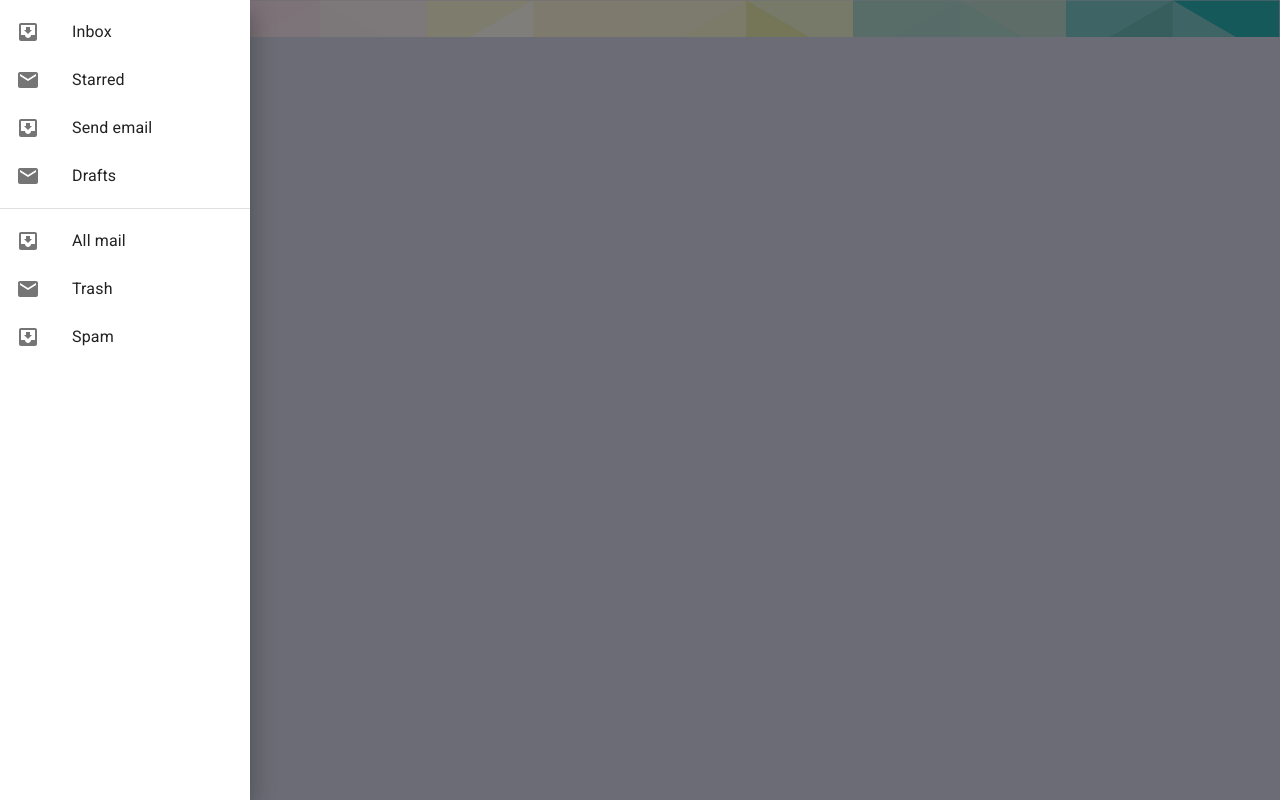
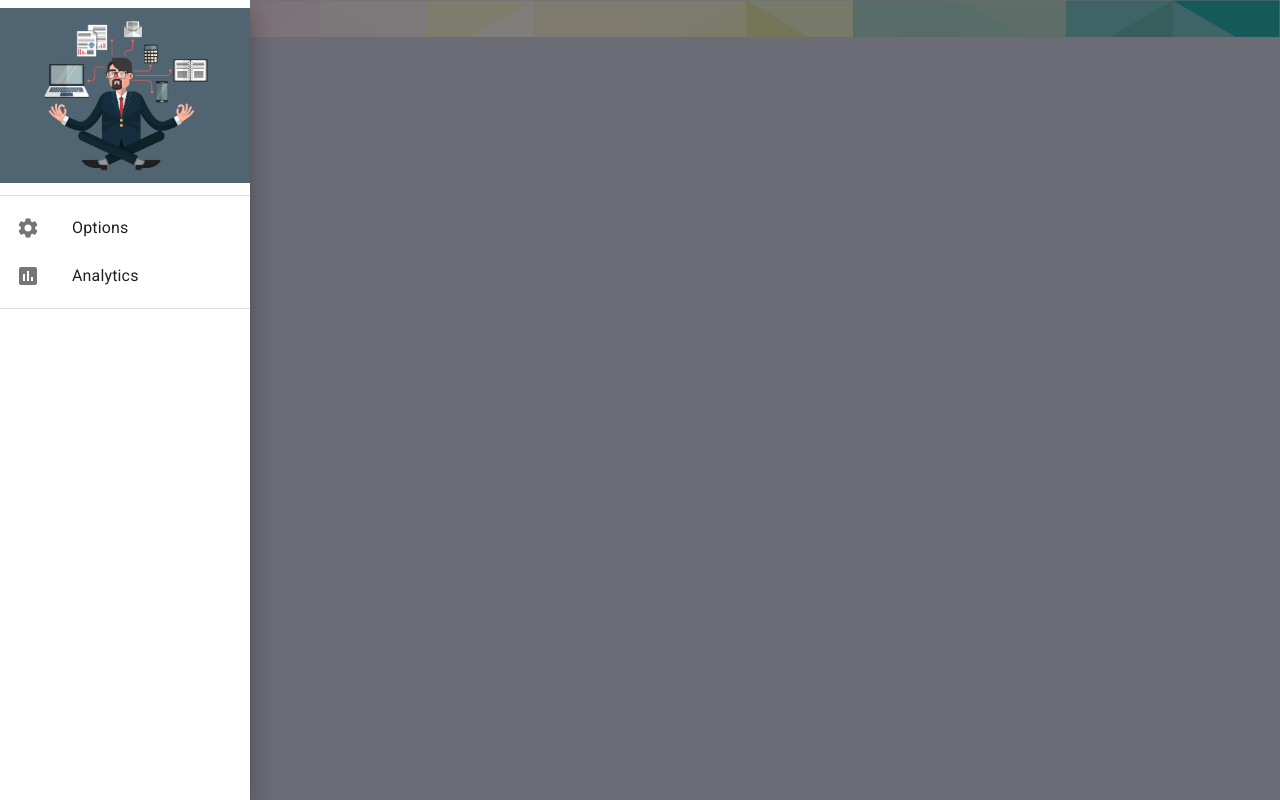
Before and after one commit to LHL-FocusPocus/FocusPocus, a React (Create React App) app in the folder client/: page /dashboard in a window 1280 px wide. Both pictures are taken after a click on the button "FOCUSPOCUS". Built offline with nearby package versions, Linux system fonts and the light colour scheme.

Commit message:
Replace boilerplate with analytics/options/img

```diff
--- a/client/src/components/Navbar.jsx
+++ b/client/src/components/Navbar.jsx
@@ -10,6 +10,9 @@ import ListItemIcon from '@material-ui/core/ListItemIcon';
 import ListItemText from '@material-ui/core/ListItemText';
 import InboxIcon from '@material-ui/icons/MoveToInbox';
 import MailIcon from '@material-ui/icons/Mail';
+import SettingsIcon from '@material-ui/icons/Settings';
+import AssessmentIcon from '@material-ui/icons/Assessment';
+import styled from "styled-components";
 
 const useStyles = makeStyles({
   list: {
@@ -19,6 +22,10 @@ const useStyles = makeStyles({
     width: 'auto',
   },
 });
+
+const Icon = styled.img`
+  width: 100%;
+`
 
 export default function Navbar() {
   const classes = useStyles();
@@ -47,22 +54,19 @@ export default function Navbar() {
       onKeyDown={toggleDrawer(anchor, false)}
     >
       <List>
-        {['Inbox', 'Starred', 'Send email', 'Drafts'].map((text, index) => (
+        <Icon src="/imgs/multitasking.jpg"></Icon>
+      </List>
+      <Divider />
+      <List>
+        {["Options", "Analytics"].map((text, index) => (
           <ListItem button key={text}>
-            <ListItemIcon>{index % 2 === 0 ? <InboxIcon /> : <MailIcon />}</ListItemIcon>
+            <ListItemIcon>{index % 2 === 0 ? <SettingsIcon /> : <AssessmentIcon />}</ListItemIcon>
             <ListItemText primary={text} />
           </ListItem>
         ))}
       </List>
       <Divider />
-      <List>
-        {['All mail', 'Trash', 'Spam'].map((text, index) => (
-          <ListItem button key={text}>
-            <ListItemIcon>{index % 2 === 0 ? <InboxIcon /> : <MailIcon />}</ListItemIcon>
-            <ListItemText primary={text} />
-          </ListItem>
-        ))}
-      </List>
+
     </div>
   );
 
```
Also changed, not shown: client/public/imgs/multitasking.jpg (added).
